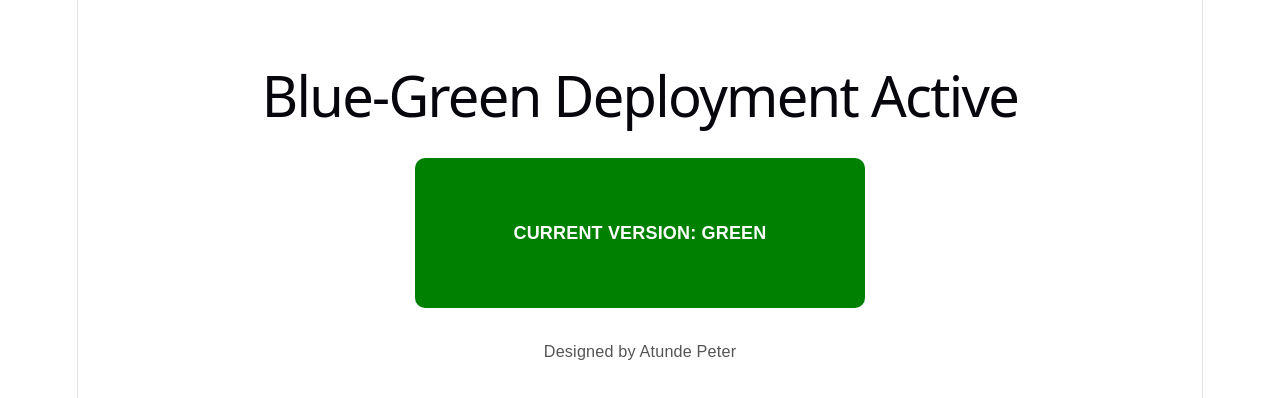
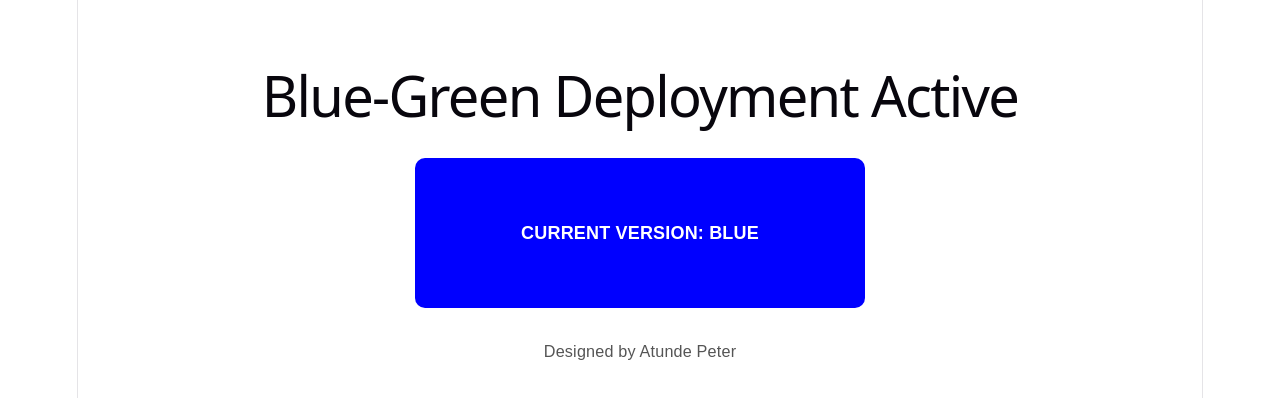
Before and after one commit to pitalsmith/High_Availability, a React (Vite) app: page / in a window 1280 px wide. Shown: the top 398 px of the page. Built offline with nearby package versions, Linux system fonts and the light colour scheme.

Commit message:
Jenkins Deploy Code Updated

```diff
--- a/src/App.css
+++ b/src/App.css
@@ -21,7 +21,7 @@
 }
 
 .blue-deployment {
-  background-color: green;
+  background-color: blue;
   margin-top: 50px;
   width: 450px;
   height: 150px;
--- a/src/App.tsx
+++ b/src/App.tsx
@@ -9,7 +9,7 @@ function App() {
 
       {/* The Blue Deployment Indicator */}
       <div className="box blue-deployment">
-        <p>CURRENT VERSION: GREEN</p>
+        <p>CURRENT VERSION: BLUE</p>
       </div>
 
       <footer className="footer">
```
Also changed, not shown: 1 other file (tests, documents, lock files or other folders).
